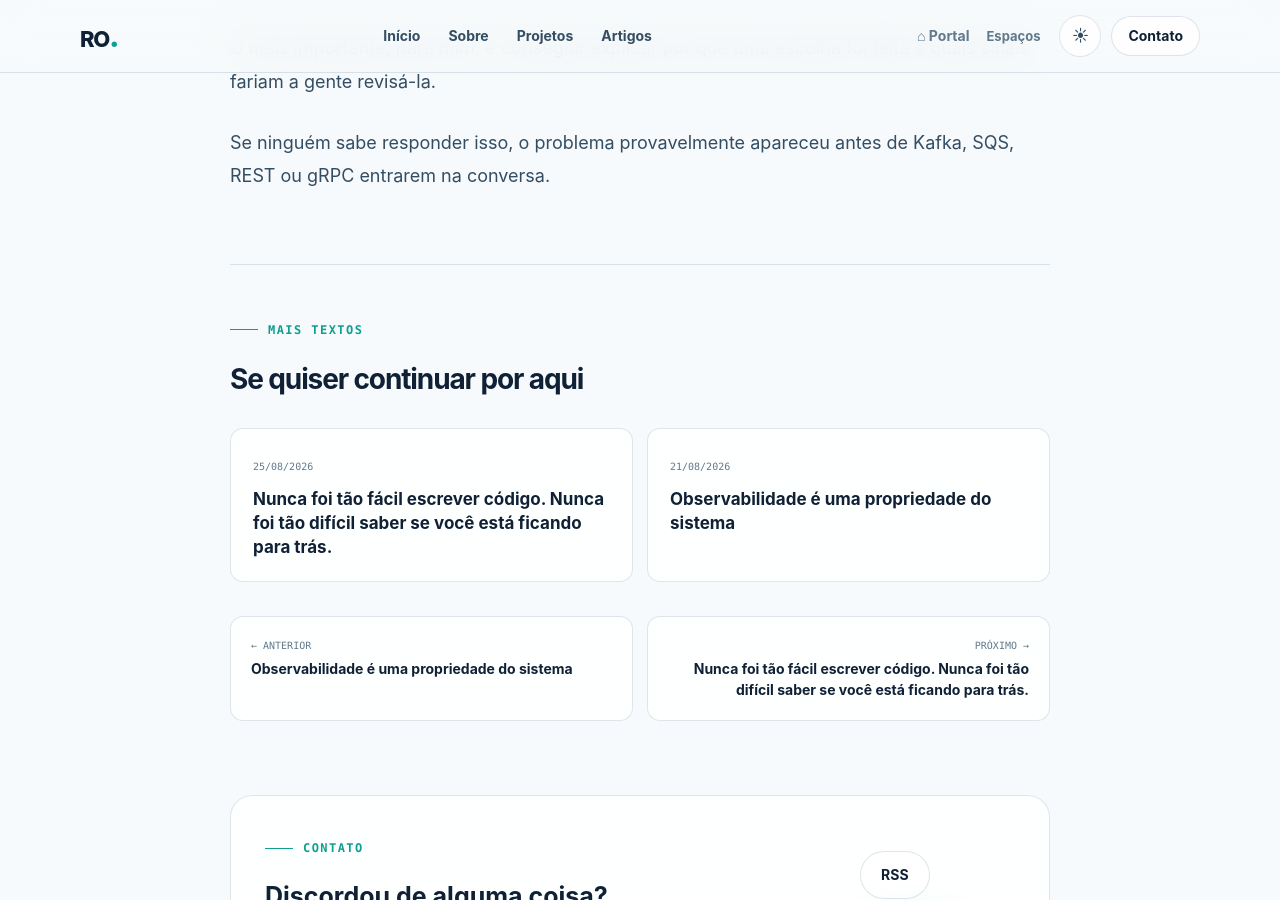
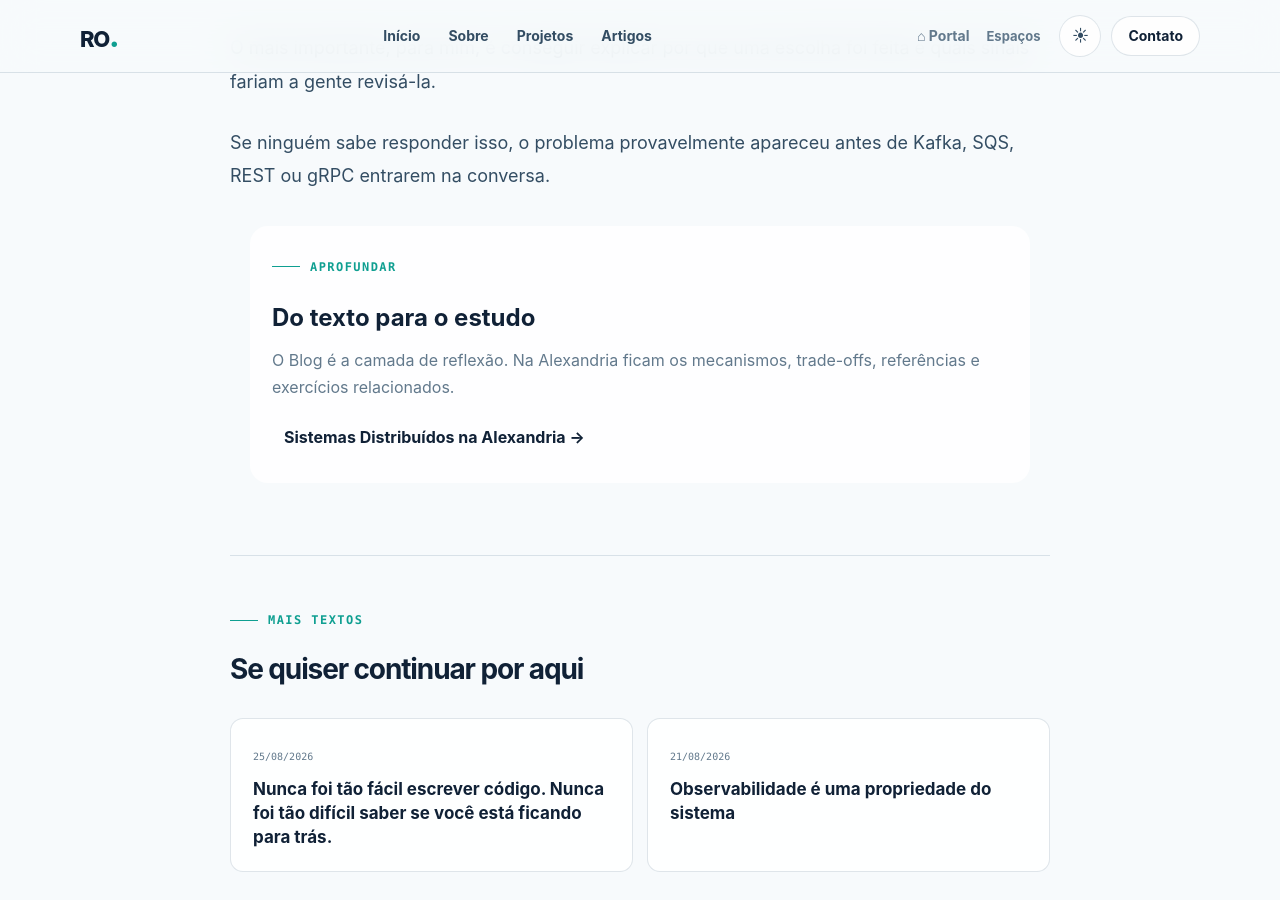
Before and after one commit to blasther12/blasther12.github.io, a Jekyll site: the page built from _posts/2026-08-21-sistemas-distribuidos-comecam-pelos-trade-offs.md, in a window 1280 px wide and 900 px high, scrolled down 4699 px. Built offline with Jekyll 4.4.1, drawn with Linux system fonts in a browser that asks for light colours.

Commit message:
feat: connect blog articles to Alexandria

```diff
--- a/_layouts/post.html
+++ b/_layouts/post.html
@@ -22,6 +22,25 @@ layout: default
   <div class="post__content prose container container--narrow">
     {{ content }}
   </div>
+
+  {% assign alexandria_links = '' %}
+  {% if page.tags contains 'observabilidade' or page.tags contains 'opentelemetry' or page.tags contains 'confiabilidade' %}
+    {% assign alexandria_links = alexandria_links | append: '<a href="https://blasther12.github.io/alexandria/#/theme/observabilidade">Observabilidade na Alexandria →</a>' %}
+  {% endif %}
+  {% if page.tags contains 'arquitetura' or page.tags contains 'sistemas-distribuidos' or page.tags contains 'trade-offs' %}
+    {% assign alexandria_links = alexandria_links | append: '<a href="https://blasther12.github.io/alexandria/#/theme/sistemas-distribuidos">Sistemas Distribuídos na Alexandria →</a>' %}
+  {% endif %}
+  {% if page.tags contains 'inteligencia-artificial' or page.tags contains 'carreira' or page.tags contains 'saude-mental' %}
+    {% assign alexandria_links = alexandria_links | append: '<a href="https://blasther12.github.io/alexandria/#/theme/ai-engineering">AI Engineering na Alexandria →</a>' %}
+  {% endif %}
+  {% if alexandria_links != '' %}
+    <aside class="study-bridge container container--narrow" aria-labelledby="aprofundar-alexandria">
+      <span class="eyebrow">Aprofundar</span>
+      <h2 id="aprofundar-alexandria">Do texto para o estudo</h2>
+      <p>O Blog é a camada de reflexão. Na Alexandria ficam os mecanismos, trade-offs, referências e exercícios relacionados.</p>
+      <div class="study-bridge__links">{{ alexandria_links }}</div>
+    </aside>
+  {% endif %}
 
   {% if site.related_posts.size > 0 %}
     <section class="post__related container container--narrow" aria-labelledby="continue-lendo">
```
